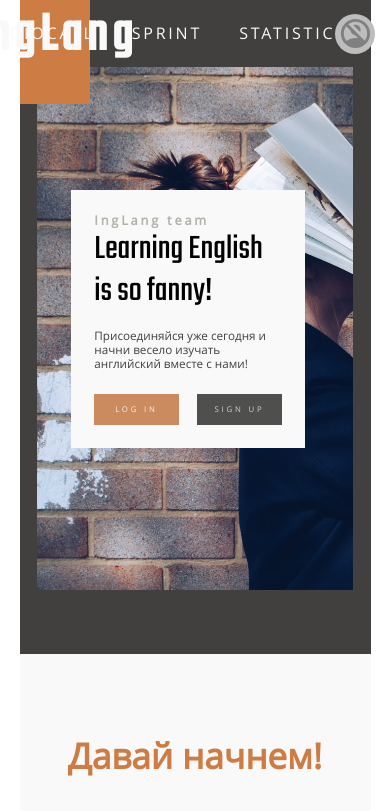
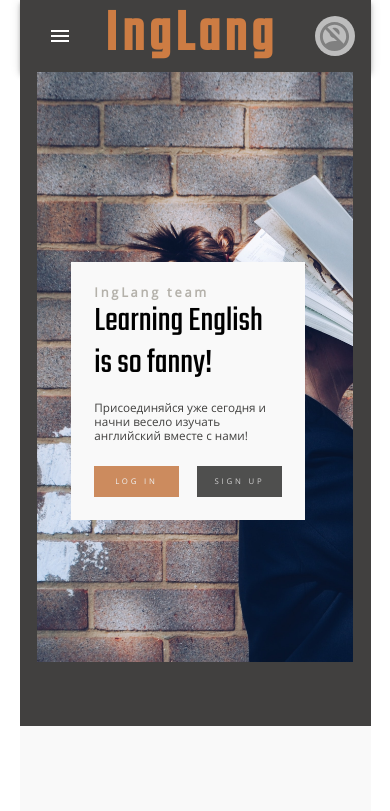
Before and after one commit to 1LisaW/rslang, a React (Create React App) app: page / in a window 390 px wide. Shown: the top 811 px of the page. Built offline with nearby package versions, Linux system fonts and the light colour scheme.

Commit message:
feat: burger menu and responsive header

```diff
--- a/package.json
+++ b/package.json
@@ -7,6 +7,7 @@
     "@emotion/styled": "^11.10.0",
     "@hookform/resolvers": "^2.9.7",
     "@material-ui/core": "^4.12.4",
+    "@material-ui/styles": "^4.11.5",
     "@mui/icons-material": "^5.8.4",
     "@mui/lab": "^5.0.0-alpha.95",
     "@mui/material": "^5.10.0",
--- a/src/components/Header/header.scss
+++ b/src/components/Header/header.scss
@@ -3,6 +3,7 @@
 .header {
   background-color: $MAIN-COLOR--PRIMARY-DARK;
   width:100%;
+  display: none;
 }
 .header__container {
   @include flex(space-between);
@@ -26,6 +27,7 @@
     color: $MAIN-COLOR--PRIMARY-LIGHT;
     letter-spacing: 5px;
     padding-top: 10%;
+    text-decoration: none;
     font-size: 3.5em;
   }
 }
--- a/src/components/Header/header.tsx
+++ b/src/components/Header/header.tsx
@@ -1,20 +1,190 @@
-import React from 'react';
-import Navbar from '../NavBar/navBar';
+import * as React from 'react';
+import { Link, useLocation } from 'react-router-dom';
+import AppBar from '@mui/material/AppBar';
+import Box from '@mui/material/Box';
+import Toolbar from '@mui/material/Toolbar';
+import IconButton from '@mui/material/IconButton';
+import Typography from '@mui/material/Typography';
+import Menu from '@mui/material/Menu';
+import MenuIcon from '@mui/icons-material/Menu';
+import MenuItem from '@mui/material/MenuItem';
+import Container from '@mui/material/Container';
+import { createTheme, ThemeProvider } from '@mui/material/styles';
+import { StylesProvider } from '@material-ui/core/styles';
+
+import Button from '@mui/material/Button';
+// import Navbar from '../NavBar/navBar';
 import Authorization from '../Authorization/authorization';
 import './header.scss';
+import './navBar.scss';
 
-function Header() {
+const pages = [
+  {
+    title: 'ГЛАВНАЯ',
+    key: 'main',
+    link: '/',
+    state: false,
+  },
+  {
+    title: 'УЧЕБНИК',
+    key: 'tutorial',
+    link: 'tutorial',
+    state: false,
+  },
+  {
+    title: 'АУДИОВЫЗОВ',
+    key: 'audiocall',
+    link: 'audiocall',
+    state: false,
+  },
+  {
+    title: 'СПРИНТ',
+    key: 'sprint',
+    link: 'sprint',
+    state: true,
+  },
+  {
+    title: 'СТАТИСТИКА',
+    key: 'statistic',
+    link: 'statistic',
+    state: false,
+  },
+];
+
+function ResponsiveAppBar() {
+  const [anchorElNav, setAnchorElNav] = React.useState<null | HTMLElement>(null);
+
+  const handleOpenNavMenu = (event: React.MouseEvent<HTMLElement>) => {
+    setAnchorElNav(event.currentTarget);
+  };
+
+  const handleCloseNavMenu = () => {
+    setAnchorElNav(null);
+  };
+
+  const theme = createTheme({
+    palette: {
+      primary: {
+        main: '#41403f',
+      },
+      secondary: {
+        main: '#cd7c43',
+      },
+    },
+  });
+
+  const location = useLocation();
+
   return (
-    <header className="header">
-      <div className="header__container">
-        <div className="logo__container">
-          <h1 className="logo__title">IngLang</h1>
-        </div>
-        <Navbar />
-        <Authorization />
-      </div>
-    </header>
+    <ThemeProvider theme={theme}>
+      <AppBar position="static" color="primary">
+        <Container maxWidth="xl">
+          <Toolbar disableGutters>
+            <Typography
+              color="secondary"
+              className="logo__title"
+              variant="h2"
+              noWrap
+              component="a"
+              href="/"
+              sx={{
+                fontFamily: 'Teko',
+                mr: 2,
+                display: { xs: 'none', md: 'flex' },
+                flexGrow: 1,
+                fontWeight: 700,
+                letterSpacing: '.3rem',
+                textDecoration: 'none',
+              }}
+            >
+              IngLang
+            </Typography>
+
+            <Box sx={{ flexGrow: 1, display: { xs: 'flex', md: 'none' } }}>
+              <IconButton
+                size="large"
+                aria-label="account of current user"
+                aria-controls="menu-appbar"
+                aria-haspopup="true"
+                onClick={handleOpenNavMenu}
+                color="inherit"
+              >
+                <MenuIcon />
+              </IconButton>
+              <Menu
+                id="menu-appbar"
+                anchorEl={anchorElNav}
+                anchorOrigin={{
+                  vertical: 'bottom',
+                  horizontal: 'left',
+                }}
+                keepMounted
+                transformOrigin={{
+                  vertical: 'top',
+                  horizontal: 'left',
+                }}
+                open={Boolean(anchorElNav)}
+                onClose={handleCloseNavMenu}
+                sx={{
+                  display: { xs: 'block', md: 'none' },
+                }}
+              >
+                {pages.map((page) => (
+                  <MenuItem key={page.key} onClick={handleCloseNavMenu}>
+                    <Typography textAlign="center" className="navbar__item">
+                      {page.state
+                        ? (
+                          <Link to={page.link} state={{ prevPath: location.pathname }}>
+                            {page.title}
+                          </Link>
+                        )
+                        : <Link to={page.link}>{page.title}</Link>}
+                    </Typography>
+                  </MenuItem>
+                ))}
+              </Menu>
+            </Box>
+            <Typography
+              color="secondary"
+              className="logo__title"
+              variant="h2"
+              noWrap
+              component="a"
+              href="/"
+              sx={{
+                mr: 2,
+                fontFamily: 'Teko',
+                display: { xs: 'flex', md: 'none' },
+                flexGrow: 1,
+                fontWeight: 700,
+                letterSpacing: '.3rem',
+                textDecoration: 'none',
+              }}
+            >
+              IngLang
+            </Typography>
+            <Box sx={{ flexGrow: 1, display: { xs: 'none', md: 'flex' } }}>
+              {pages.map((page) => (
+                <StylesProvider injectFirst>
+                  <Button
+                    key={page.key}
+                    className="navbar__item"
+                    onClick={handleCloseNavMenu}
+                    sx={{ my: 2, color: 'white', display: 'block' }}
+                  >
+                    <Link to={page.link}>{page.title}</Link>
+                  </Button>
+                </StylesProvider>
+              ))}
+            </Box>
+            <Box sx={{ flexGrow: 0 }}>
+              <Authorization />
+            </Box>
+          </Toolbar>
+        </Container>
+      </AppBar>
+    </ThemeProvider>
   );
 }
 
-export default Header;
+export default ResponsiveAppBar;
--- /dev/null
+++ b/src/components/Header/navBar.scss
@@ -0,0 +1,43 @@
+@import '../../global/library';
+
+.navbar {
+  width: 70%;
+}
+.navbar__list {
+  display: flex;
+  list-style-type: none;
+  justify-content: right;
+  .navbar__item {
+    margin-left: 37px;
+    a {
+    color: $MAIN-COLOR--PRIMARY-LIGHT;
+    font-family: OpenSans;
+    font-size: 1rem;
+    text-decoration: none;
+    letter-spacing: 2.8px;
+    &:hover {
+      font-weight: 800;
+    }
+    }
+  }
+}
+.css-1uwgr7b-MuiTypography-root a,
+.css-1w9osf6-MuiButtonBase-root-MuiButton-root a {
+  color: $MAIN-COLOR--PRIMARY-LIGHT;
+  font-family: OpenSans;
+  font-size: 1rem;
+  text-decoration: none;
+  letter-spacing: 2.8px;
+  &:hover {
+    font-weight: 800;
+  }
+}
+.css-1uwgr7b-MuiTypography-root a {
+  color: $MAIN-COLOR--PRIMARY-DARK;
+}
+
+@media only screen and (max-width: 1000px) {
+  .css-1w9osf6-MuiButtonBase-root-MuiButton-root a {
+    font-size: 1.4vw;
+  }
+}
--- a/src/components/NavBar/navBar.scss
+++ /dev/null
@@ -1,23 +0,0 @@
-@import '../../global/library';
-
-.navbar {
-  width: 70%;
-}
-.navbar__list {
-  display: flex;
-  list-style-type: none;
-  justify-content: right;
-  .navbar__item {
-    margin-left: 37px;
-    a {
-    color: $MAIN-COLOR--PRIMARY-LIGHT;
-    font-family: OpenSans;
-    font-size: 1rem;
-    text-decoration: none;
-    letter-spacing: 2.8px;
-    &:hover {
-      font-weight: 800;
-    }
-    }
-  }
-}
--- a/src/components/NavBar/navBar.tsx
+++ /dev/null
@@ -1,32 +0,0 @@
-import React from 'react';
-import './navBar.scss';
-import { Link, useLocation } from 'react-router-dom';
-
-function Navbar() {
-  const location = useLocation();
-  return (
-    <nav className="navbar">
-      <ul className="navbar__list">
-        <li className="navbar__item" key="main">
-          <Link to="/">MAIN</Link>
-        </li>
-        <li className="navbar__item" key="tutorial">
-          <Link to="tutorial">TUTORIAL</Link>
-        </li>
-        <li className="navbar__item" key="audiocall">
-          <Link to="audiocall">AUDIOCALL</Link>
-        </li>
-        <li className="navbar__item" key="sprint">
-          <Link to="sprint" state={{ prevPath: location.pathname }}>
-            SPRINT
-          </Link>
-        </li>
-        <li className="navbar__item" key="statistic">
-          <Link to="statistic">STATISTIC</Link>
-        </li>
-      </ul>
-    </nav>
-  );
-}
-
-export default Navbar;
--- a/src/components/TemplatePage/templatePage.tsx
+++ b/src/components/TemplatePage/templatePage.tsx
@@ -1,12 +1,12 @@
 import React from 'react';
 import { Outlet } from 'react-router-dom';
-import Header from '../Header/header';
+import ResponsiveAppBar from '../Header/header';
 import Footer from '../Footer/footer';
 
 function TemplatePage() {
   return (
     <div className="body__container">
-      <Header />
+      <ResponsiveAppBar />
       <Outlet />
       <Footer />
     </div>
--- a/src/components/Tutorial/tutorial.scss
+++ b/src/components/Tutorial/tutorial.scss
@@ -1,8 +1,4 @@
 @import '../../global/library';
-
-.card {
-  margin-top: $HEADER-LOGO-CONTAINER--HEIGHT;
-}
 
 .controls__container {
   display: flex;
--- a/src/components/WordCard/wordCard.scss
+++ b/src/components/WordCard/wordCard.scss
@@ -1,11 +1,12 @@
 @import '../../global/library';
 
 $CARD-CONTENT-PADDING: 10px 20px;
+$CARD-MARGINE-TOP: 35px;
 
 .card {
+  margin-top: $CARD-MARGINE-TOP;
   box-shadow: rgb(0 0 0 / 15%) 0px 0px 10px;
   border-radius: 10px;
-  background-color: $MAIN-COLOR--PRIMARY;
   overflow: hidden;
 }
 .card-word__container {
@@ -30,6 +31,7 @@ $CARD-CONTENT-PADDING: 10px 20px;
 }
 .card__text {
   padding: $CARD-CONTENT-PADDING;
+  background-color: #fff;
 }
 .card__transcription, .card__translate {
   padding-top: 0;
@@ -47,3 +49,9 @@ $CARD-CONTENT-PADDING: 10px 20px;
   @include flex(space-between);
   height: 50px;
 }
+.MuiPaper-root {
+  background-color: $MAIN-COLOR--PRIMARY-DARK;
+}
+.MuiPaper-elevation4 {
+  box-shadow: none;
+}
--- a/src/components/WordCard/wordCard.tsx
+++ b/src/components/WordCard/wordCard.tsx
@@ -1,6 +1,6 @@
 import React from 'react';
 import './wordCard.scss';
-import { makeStyles } from '@material-ui/core/styles';
+import { makeStyles, StylesProvider } from '@material-ui/core/styles';
 import { Box } from '@material-ui/core';
 import Card from '@material-ui/core/Card';
 import CardContent from '@material-ui/core/CardContent';
@@ -52,6 +52,7 @@ function WordCard({ data }:CardInput) {
   };
 
   return (
+    <StylesProvider injectFirst>
       <Card
         className="card-word__container"
       >
@@ -118,6 +119,7 @@ function WordCard({ data }:CardInput) {
           </Box>
         </Box>
       </Card>
+    </StylesProvider>
   );
 }
 
```
Also changed, not shown: 1 other file (tests, documents, lock files or other folders). Lines whose indentation alone changed are shown as unchanged.
